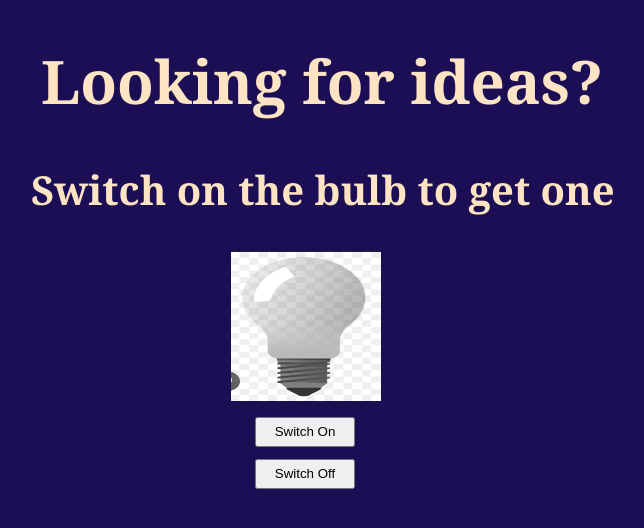
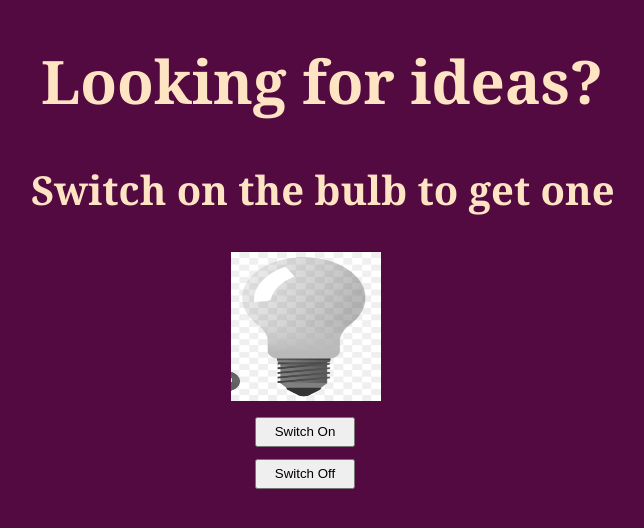
Before and after one commit to amenasultana0/timepass, a plain HTML site: page index.html in a window 1280 px wide. Shown: the whole page, without its empty margins (327-971 px from the left). Drawn offline with Linux system fonts and the light colour scheme.

Commit message:
design: changed bg colour

```diff
--- a/bulb.css
+++ b/bulb.css
@@ -1,5 +1,5 @@
 body{
-    background-color: rgb(27, 14, 84);
+    background-color: rgb(83, 10, 64);
 
 }
 
```
